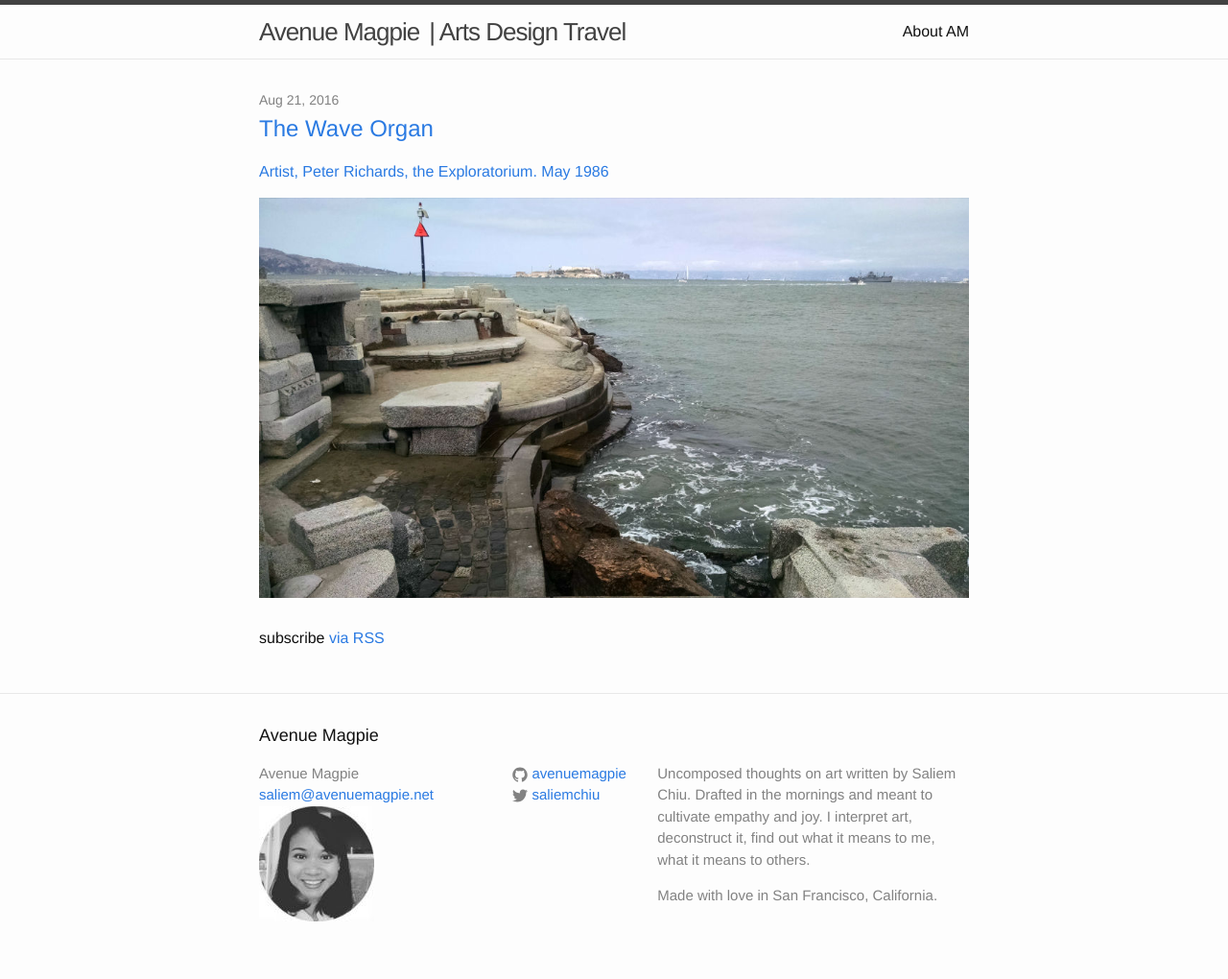
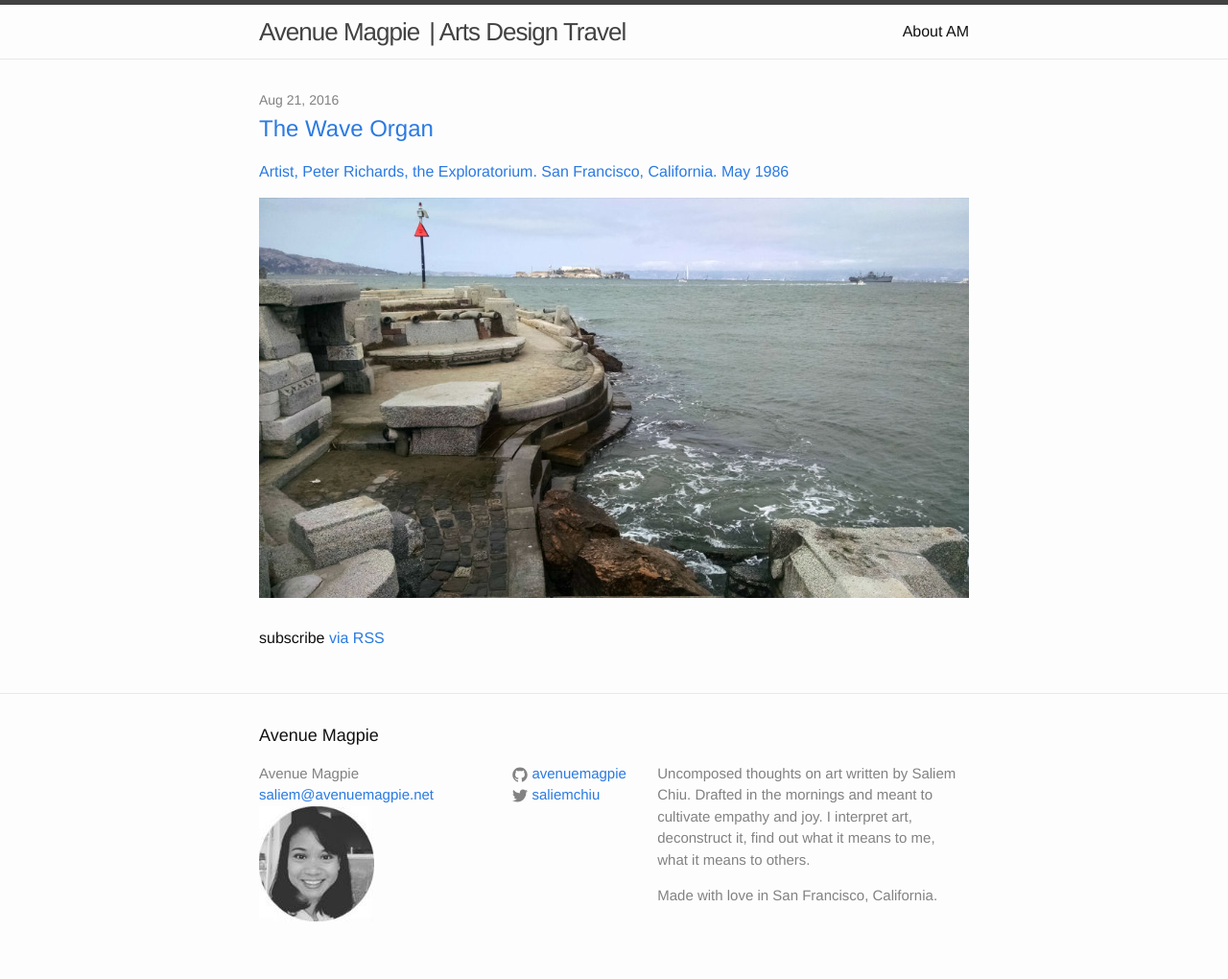
Before and after one commit to avenuemagpie/art-design, a Jekyll site: the page built from index.html, in a window 1280 px wide. Shown: the whole page at 96% size. Built offline with Jekyll 4.4.1, drawn with Linux system fonts in a browser that asks for light colours.

Commit message:
copy edit

```diff
--- a/_posts/2016-08-21-wave-organ.markdown
+++ b/_posts/2016-08-21-wave-organ.markdown
@@ -3,7 +3,7 @@ layout: post
 identifier: wave-organ
 title:  "The Wave Organ"
 date:   2016-08-21
-summary: Artist, Peter Richards, the Exploratorium. May 1986
+summary: Artist, Peter Richards, the Exploratorium. San Francisco, California. May 1986
 comments: true
 image:
 
```
